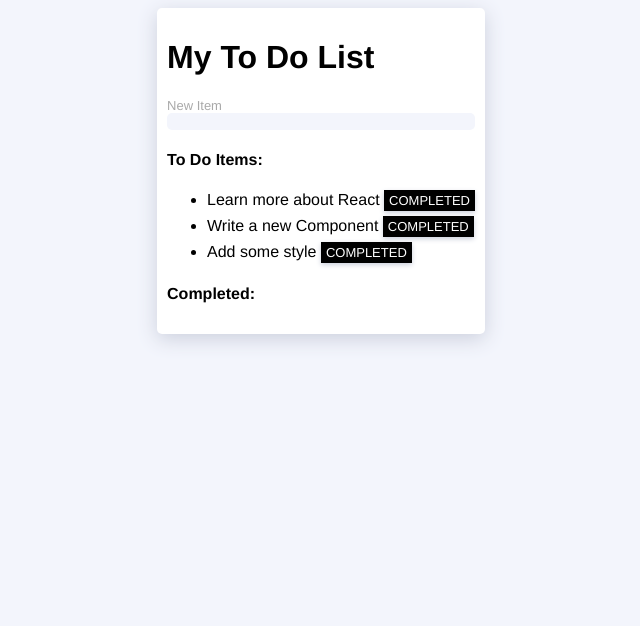
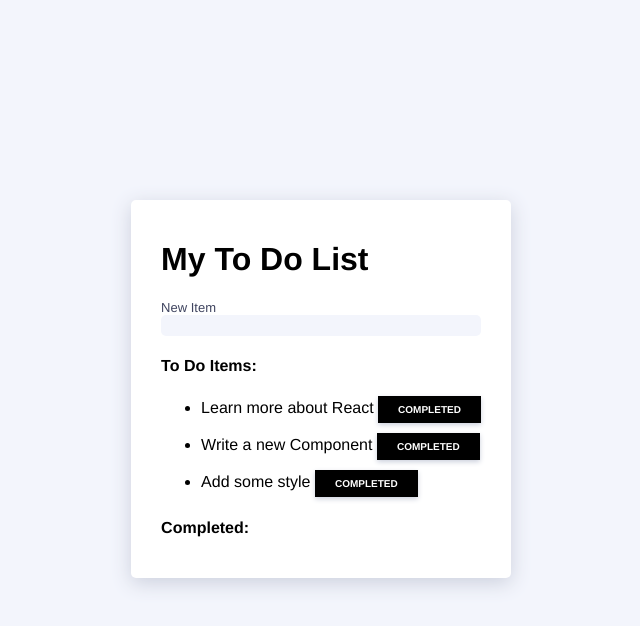
Before and after one commit to fxcircus/todo-list, a React (Create React App) app: page / in a window 1280 px wide. Shown: the top 626 px of the page, without its empty margins (319-959 px from the left). Built offline with nearby package versions, Linux system fonts and the light colour scheme.

Commit message:
more styling

```diff
--- a/src/index.css
+++ b/src/index.css
@@ -2,19 +2,22 @@
     --background-color: #f3f5fc;
     --shadow-color: #ccd0dd;
     --font: Helvetica;
+    --label-text-color: #3f445f;
+    --input-text-color: #666f99;
 }
 
 body {
+    margin: 0;
     background: var(--background-color);
     font-family: var(--font);
     display: flex;
+    align-items: center;
     flex-direction: column;
-    align-items: center;
-
 }
 
 main {
-    padding: 10px;
+    margin-top: 25vh;
+    padding: 20px 30px 20px 30px;
     background: white;
     border-radius: 5px;
     box-shadow: 0px 5px 20px var(--shadow-color);
@@ -25,10 +28,14 @@ input {
     font-family: var(--font);
     border: none;
     border-radius: 5px;
+    padding: 3px;
+    color: var(--input-text-color);
+    box-sizing: border-box;
+    outline: none;
 }
 
 li {
-    margin-bottom: 5px;
+    margin-bottom: 10px;
 }
 
 button {
@@ -36,9 +43,14 @@ button {
     background-color: black;
     font-family: var(--font);
     border: none;
-    font-size:small;
-    padding: 3px 5px 3px 5px;
+    font-size: x-small;
+    padding: 8px 20px 8px 20px;
     box-shadow: 0px 2px 5px var(--shadow-color);
+    font-weight: bold;
+}
+
+button:hover {
+    cursor: pointer;
 }
 
 form {
@@ -48,5 +60,5 @@ form {
 
 label {
     font-size: small;
-    color:darkgray;
+    color: var(--label-text-color);
 }
```
